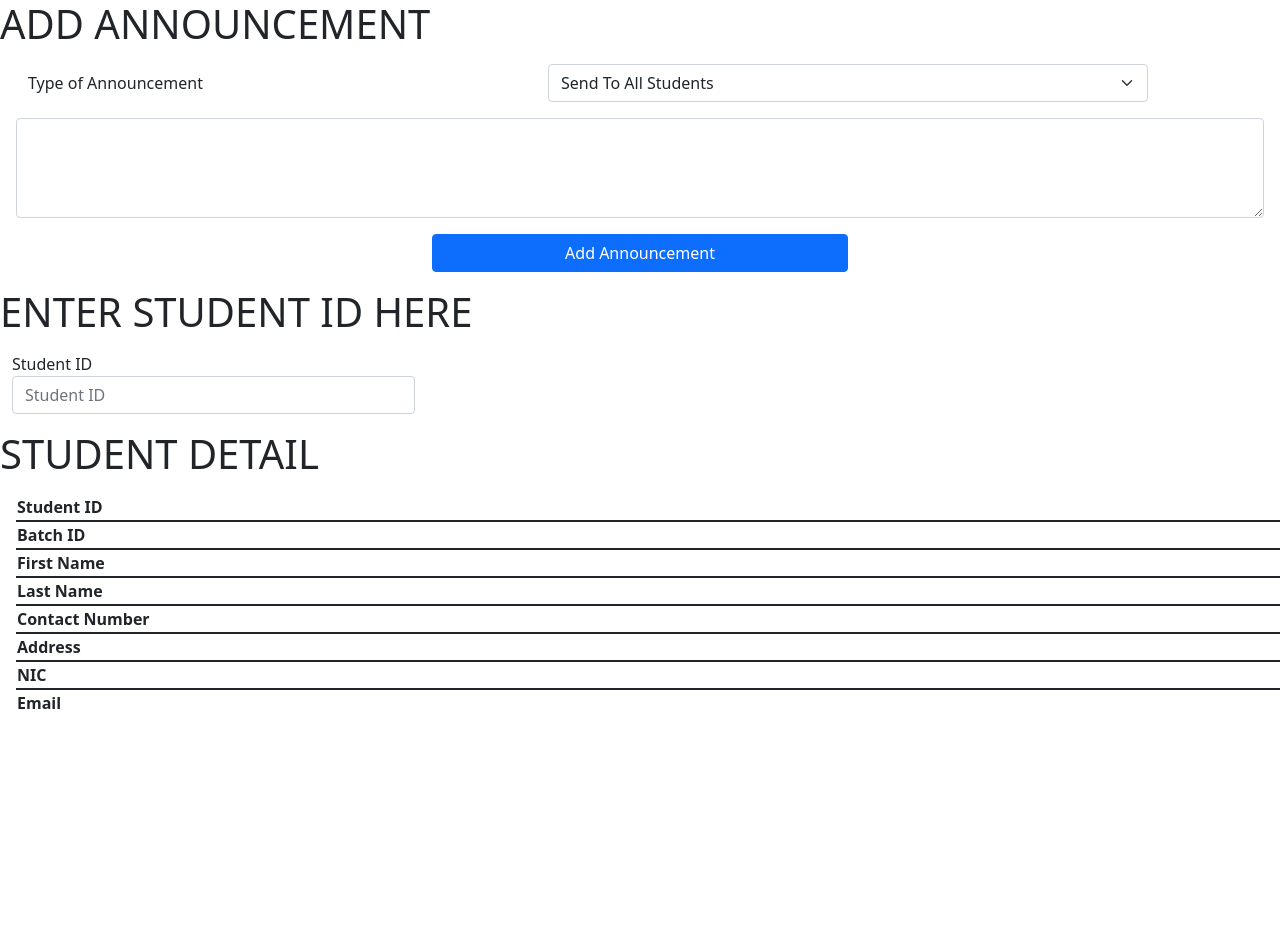
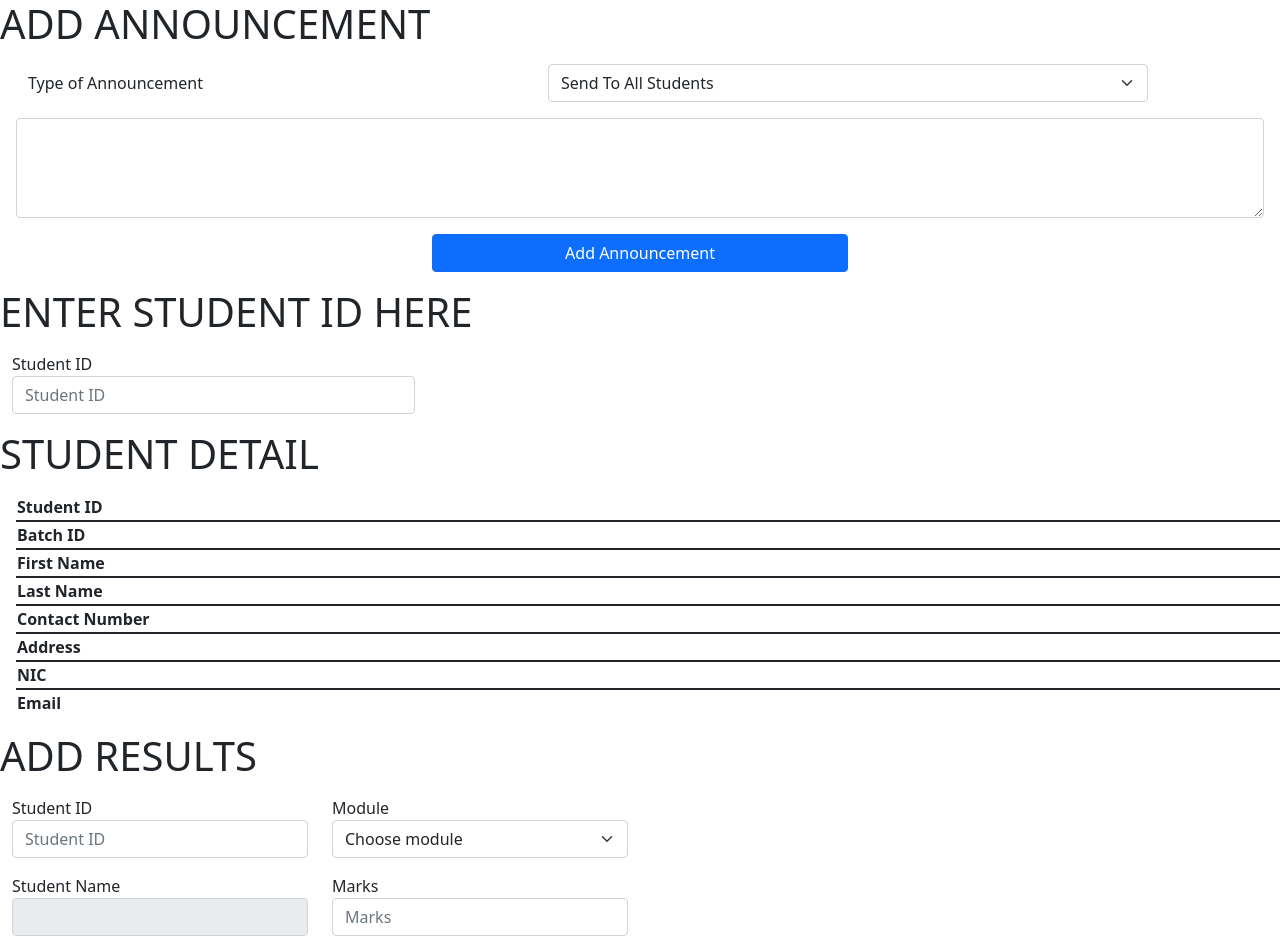
Before and after one commit to krishan30/Student-Management-System, a React (Create React App) app in the folder fe/: page /result in a window 1280 px wide. Shown: the top 950 px of the page. Before the commit the page ends 800 px from the top, so only its background shows below. Built offline with nearby package versions, Linux system fonts and the light colour scheme.

Commit message:
teacher add exam results for student

```diff
--- a/fe/src/App.js
+++ b/fe/src/App.js
@@ -3,7 +3,7 @@ import "bootstrap/dist/css/bootstrap.min.css";
 import "bootstrap/dist/css/bootstrap.css";
 import AddAnnouncement from './components/teacher/addAnnouncement';
 import ViewStudentDetail from './components/teacher/viewStudentDetail';
-
+import AddExamResult from './components/teacher/addExamResults';
 
 export default function App() {
 
@@ -12,6 +12,7 @@ export default function App() {
     <div className="App">
       <AddAnnouncement></AddAnnouncement>
       <ViewStudentDetail> </ViewStudentDetail>
+      <AddExamResult></AddExamResult>
     </div>
   );
 }
--- /dev/null
+++ b/fe/src/components/teacher/addExamResults.js
@@ -0,0 +1,248 @@
+import React, { useState } from "react";
+import { Container, Row, Col, Button } from "react-bootstrap";
+
+const ExamResult = () => {
+  const data = [
+    {
+      studentid: 1,
+      batchid: 2,
+      firstname: "kesavi",
+      lastname: "aravinthan",
+      contactnumber: "0778899654",
+      address: "No 23, Second street,Jaffna",
+      nic: "997121789V",
+      email: "kesavi@gmail.com",
+      result: [{ module: "module1", marks: 75 }],
+      courseid: ["module1"],
+    },
+    {
+      studentid: 2,
+      batchid: 2,
+      firstname: "abinesh",
+      lastname: "thaventhirarajah",
+      contactnumber: "0778229654",
+      address: "No 23, Third street,Alvaai",
+      nic: "997121789V",
+      email: "abinesh@gmail.com",
+      result: [{ module: "module1", marks: 75 }],
+      courseid: ["module1", "module2"],
+    },
+    {
+      studentid: 3,
+      batchid: 2,
+      firstname: "abinesh",
+      lastname: "thaventhirarajah",
+      contactnumber: "0778229654",
+      address: "No 23, Third street,Alvaai",
+      nic: "997121789V",
+      email: "abinesh@gmail.com",
+      result: [
+        { module: "module1", marks: 75 },
+        { module: "module2", marks: 85 },
+        { module: "module3", marks: 100 },
+      ],
+      courseid: ["module1", "module2", "module3"],
+    },
+    {
+      studentid: 2,
+      batchid: 2,
+      firstname: "laksi",
+      lastname: "tharmalingam",
+      contactnumber: "0771144569",
+      address: "No 23, Fourth street,Kilinochi",
+      nic: "997121789V",
+      email: "laksi@gmail.com",
+      result: [
+        { module: "module1", marks: 75 },
+        { module: "module2", marks: 85 },
+        { module: "module3", marks: 100 },
+        { module: "module4", marks: 100 },
+      ],
+      courseid: ["module1", "module2", "module3", "module4"],
+    },
+  ];
+
+
+  const [studentid, setstudentid] = useState();
+  const [courses, setcourses] = useState([]);
+  const [name, setName] = useState("");
+  const [marks, setMarks] = useState("");
+
+  const [existMarks, setExistMarks] = useState("");
+  const [isExist, setIsExist] = useState(false);
+  const [isDisabled, setIsDisabled] = useState(true);
+
+  const handleSubmit = (e) => {
+    e.preventDefault();
+    let payload = {
+      studentid,
+      name,
+      module,
+      marks,
+    };
+
+    console.log("payload", payload);
+  };
+
+  const handlecourseselect = (e) => {
+    console.log(e.target.value);
+    // setModule(e.target.value);
+    let module = e.target.value;
+    let res = data.filter((res) => res.studentid == studentid)[0].result;
+    res = res.filter((result) => result.module == module)[0];
+
+    console.table("Res", res);
+    if (res) {
+      setIsDisabled(true);
+      setIsExist(true);
+      setMarks(res.marks);
+      setExistMarks(res.marks);
+    } else {
+      setIsExist(false);
+      setIsDisabled(false);
+      setMarks("");
+    }
+  };
+
+  const handleMarks = (e) => {
+    setMarks(e.target.value);
+  };
+
+  const handlestudentid = (e) => {
+    setstudentid(e.target.value);
+    setIsExist(false);
+
+    let courses = data.filter((d) => d.studentid == e.target.value);
+    if (courses.length > 0) {
+      setcourses(courses[0]?.courseid);
+      setName(courses[0]?.firstname);
+    } else {
+      setcourses([]);
+      setName("");
+      setMarks("");
+    }
+  };
+
+  return (
+    <>
+    <h1>ADD RESULTS</h1>
+      <form>
+        <div className="row m-0 my-3">
+          <div className="col-3">
+            <label htmlFor="studentid">Student ID</label>
+            <input
+              type="text"
+              className="form-control"
+              placeholder="Student ID"
+              aria-label="Student ID"
+              id="studentid"
+              value={studentid}
+              onChange={handlestudentid}
+            />
+          </div>
+
+          <div className="col-3">
+            <label htmlFor="courses">Module</label>
+            <select
+              className="form-select"
+              aria-label="Default select example"
+              id="courses"
+              onChange={handlecourseselect}
+            >
+              <option value={"0"}>Choose module</option>
+              {courses.length > 0 &&
+                courses?.map((module) => (
+                  <option key={module} value={module}>
+                    {module}
+                  </option>
+                ))}
+            </select>
+          </div>
+        </div>
+
+        <div className="row m-0 my-3">
+          <div className="col-3">
+            <label htmlFor="name">Student Name</label>
+            <input
+              type="text"
+              className="form-control"
+              value={name}
+              aria-label="First name"
+              id="name"
+              disabled
+            />
+          </div>
+          {isExist ? (
+            <div className="col-4">
+              <label htmlFor="marks" className="text-danger">
+              </label>
+
+              <div class="input-group">
+                <input
+                  type="number"
+                  className="form-control"
+                  max={100}
+                  min={0}
+                  value={marks}
+                  onChange={handleMarks}
+                  disabled={isDisabled}
+                  placeholder="Marks"
+                  aria-label="Marks"
+                  id="marks"
+                />
+                <button
+                  class="btn btn-outline-secondary shadow-none"
+                  type="button"
+                  id="button-addon2"
+                  onClick={(e) => {
+                    if (isDisabled) {
+                      setIsDisabled(false);
+                    } else {
+                      setIsDisabled(true);
+                      setMarks(existMarks);
+                    }
+                    console.log("e", e.target.value);
+                  }}
+                >
+                  {isDisabled ? "Edit" : "Cancel"}
+                </button>
+              </div>
+            </div>
+          ) : (
+            <div className="col-3">
+              <label htmlFor="marks">Marks</label>
+              <input
+                type="number"
+                max={100}
+                min={0}
+                value={marks}
+                onChange={handleMarks}
+                className="form-control"
+                placeholder="Marks"
+                aria-label="Marks"
+                id="marks"
+              />
+            </div>
+          )}
+        </div>
+
+        <div className="d-flex justify-content-end m-2">
+          <button
+            className="btn btn-primary"
+            onClick={handleSubmit}
+            disabled={isDisabled}
+          >
+            Save
+          </button>
+        </div>
+      </form>
+
+      <hr />
+      <p>Student Id : {studentid}</p>
+      <p>First Name : {name}</p>
+      <p>Marks : {marks}</p>
+    </>
+  );
+};
+
+export default ExamResult;
```
